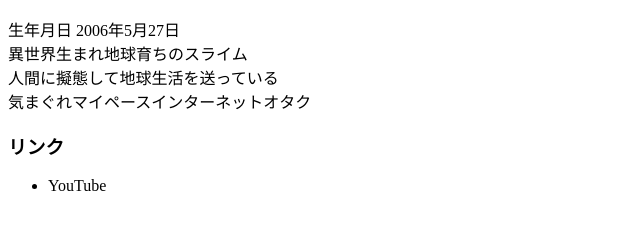
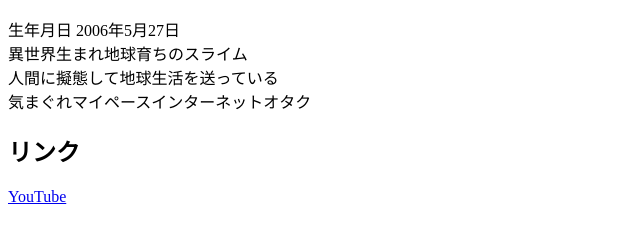
Before and after one commit to nazono-rukkora/nazono-rukkora.github.io, a plain HTML site: page index.html in a window 1280 px wide. Shown: the part 119-362 px from the top of the page, without its empty margins (0-640 px from the left). Drawn offline with Linux system fonts and the light colour scheme.

Commit message:
情報を仮入力

```diff
--- a/index.html
+++ b/index.html
@@ -13,9 +13,9 @@
 <br>異世界生まれ地球育ちのスライム
 <br>人間に擬態して地球生活を送っている
 <br>気まぐれマイペースインターネットオタク
-    <h3>リンク</h3>
-    <ul>
-      <li><a　href="https://youtube.com/@7iroda248vt?si=Z240c4k1xII5PxrI">YouTube</a></li>
-    </ul>
+    <h2>リンク</h2>
+<p>
+  <a href="www.youtube.com/@7iroda248VT">YouTube</a>
+</p>
   </body>
 </html>
```
